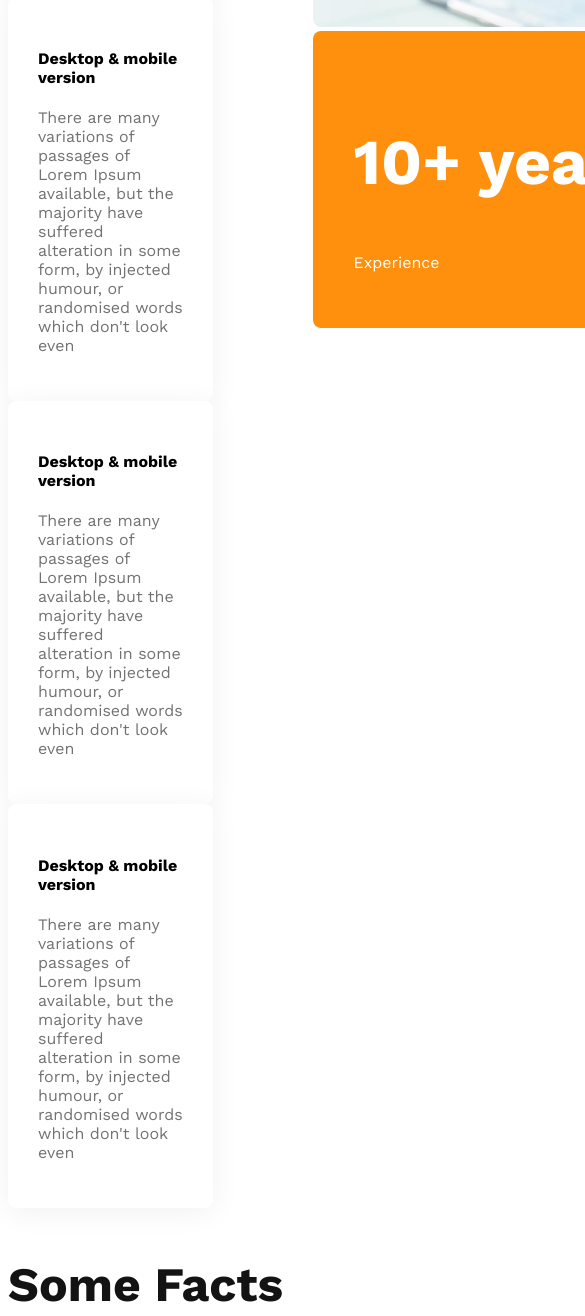
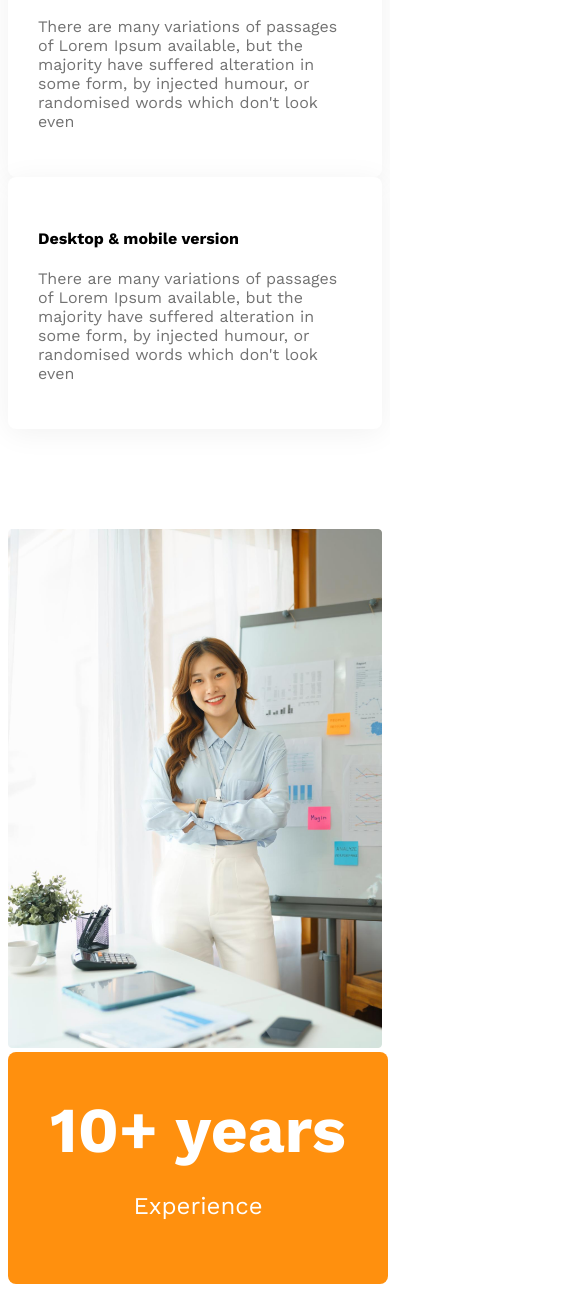
Before and after one commit to mariakhalek7/g3-architects, a plain HTML site: page index.html in a window 390 px wide. Shown: the part 3721-5037 px from the top of the page, 585 px wide, since content can reach past the window. Drawn offline with nearby package versions, Linux system fonts and the light colour scheme.

Commit message:
finish feature section

```diff
--- a/styles/architects.css
+++ b/styles/architects.css
@@ -118,16 +118,30 @@ font-family: 'Work Sans', sans-serif;
     background: #fff;
     box-shadow:  0px 4px 30px 0px rgba(0, 0, 0, 0.06);
   }
+  .feature-img img{
+    height: 90%;
+    margin-left: 90px;
+
+  }
   .ten-years-badge{
     border-radius: 8px;
     background: #ff900e;
     color: #fff;
     width: 342px;
     padding: 40px;
+    text-align: center;
+    position: relative;
+    bottom: 100px;
+
 
   }
   .ten-years-badge h2{
     font-size: 4rem;
+    margin: 0;
+  }
+  .ten-years-badge p {
+    font-size: 1.5rem;
+
   }
 
   /* fact section */
@@ -178,9 +192,18 @@ font-family: 'Work Sans', sans-serif;
     nav,
     .facts-card-container,
     .teams-container,
+    .features,
     .sponsors-img-container
     {
       flex-direction: column;
+    }
+    .feature-img img{
+      width: 100%;
+      margin-left: 0;
+    }
+    .ten-years-badge{
+      position:static ;
+      max-width: 300px;
     }
     .teams-img-container{
       grid-template-columns: repeat(1, 1fr);
@@ -201,7 +224,8 @@ font-family: 'Work Sans', sans-serif;
     }
     nav,
     .teams-container,
-    .sponsors-img-container
+    .sponsors-img-container,
+    .features
     {
       flex-direction: column;
     }
```
